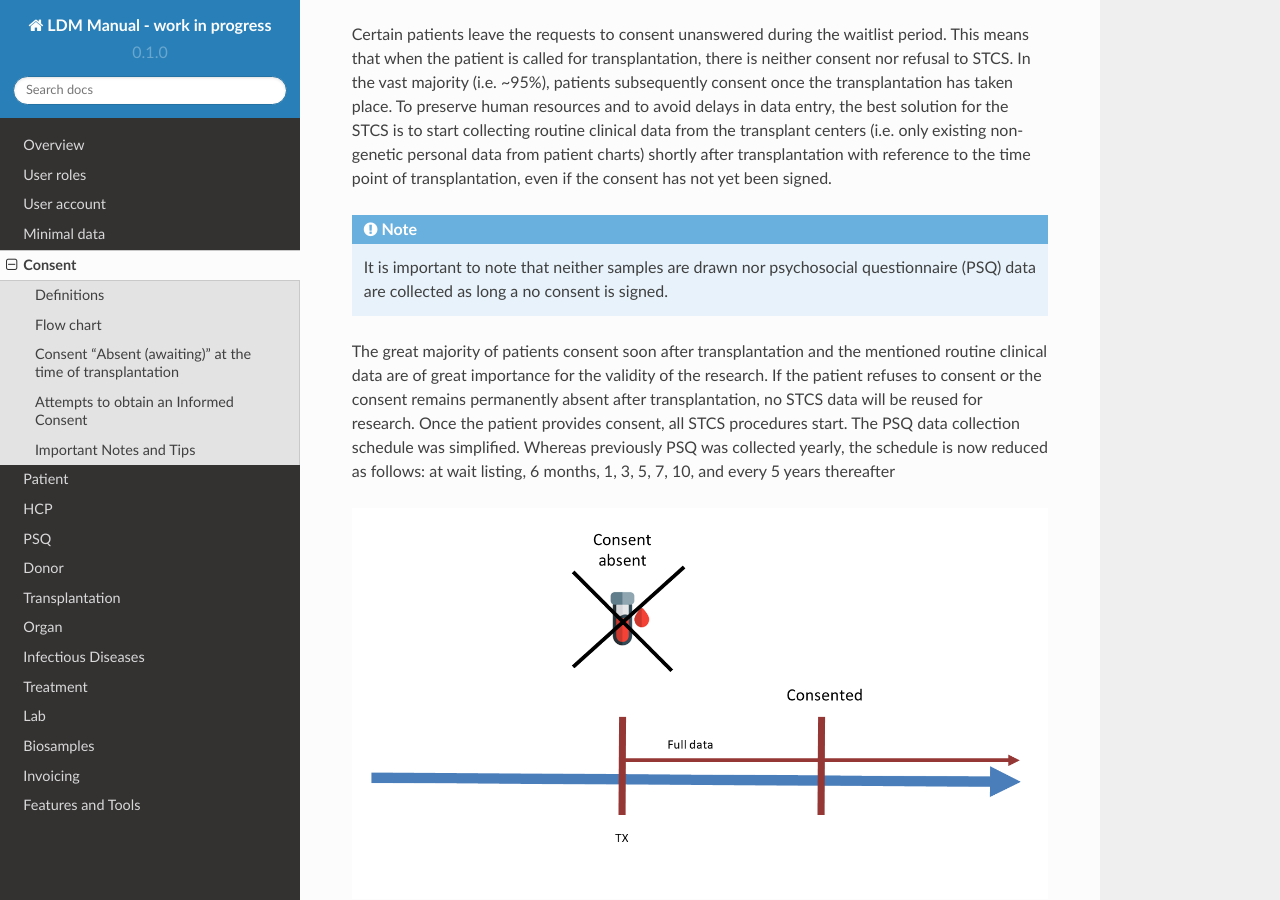
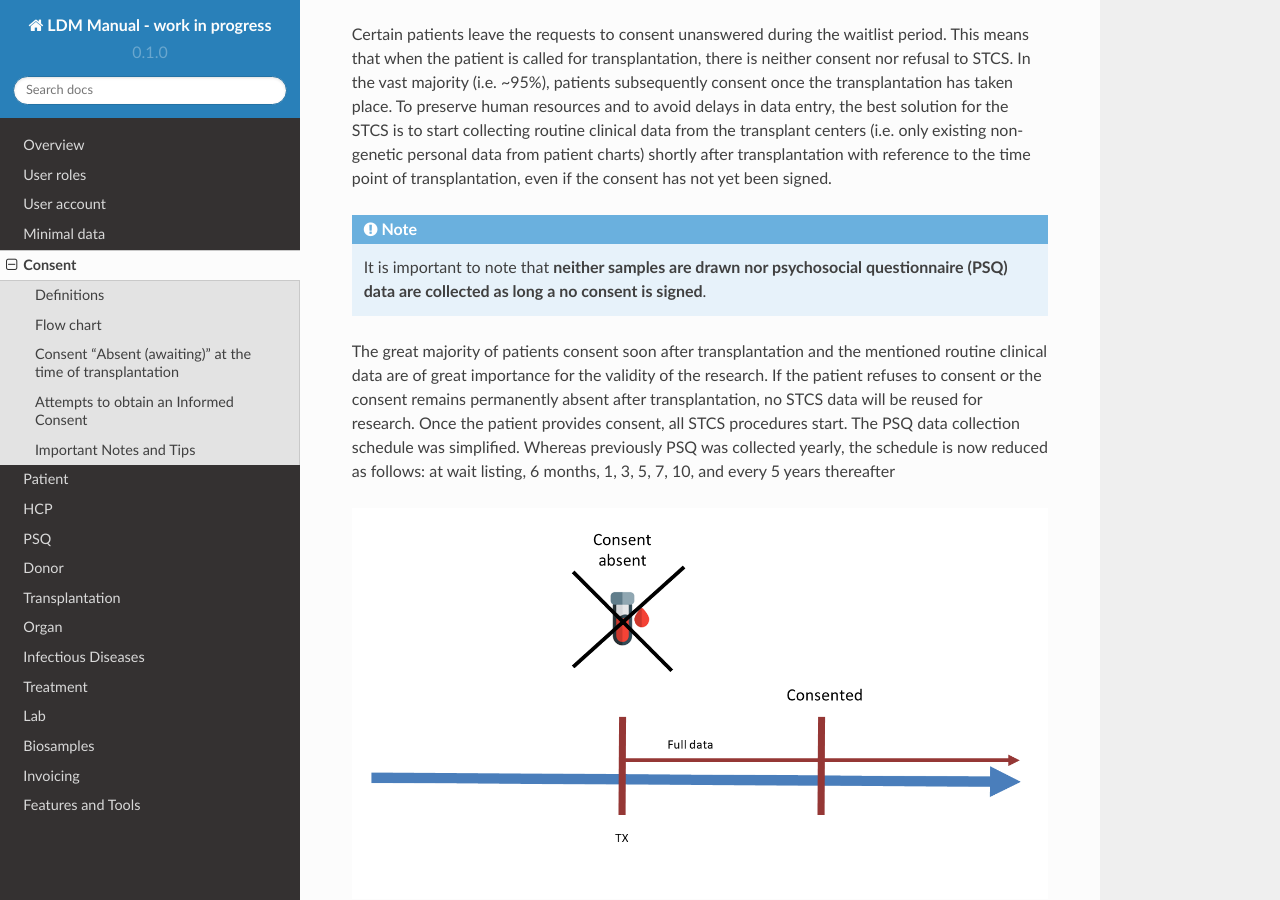
Before and after one commit to swiss-transplant-cohort-study/3LC-user-manual, a Sphinx documentation site: the page built from docs/source/consent.rst, in a window 1280 px wide and 900 px high, scrolled down 1374 px. Built offline with Sphinx 7.4.7 and the Read the Docs theme 2.0.0, drawn with Linux system fonts in a browser that asks for light colours.

```diff
--- a/docs/source/consent.rst
+++ b/docs/source/consent.rst
@@ -28,7 +28,7 @@ Consent “Absent (awaiting)” at the time of transplantation
 Certain patients leave the requests to consent unanswered during the waitlist period. This means that when the patient is called for transplantation, there is neither consent nor refusal to STCS. In the vast majority (i.e. ~95%), patients subsequently consent once the transplantation has taken place. To preserve human resources and to avoid delays in data entry, the best solution for the STCS is to start collecting routine clinical data from the transplant centers (i.e. only existing non-genetic personal data from patient charts) shortly after transplantation with reference to the time point of transplantation, even if the consent has not yet been signed.
 
 .. note::
-   It is important to note that neither samples are drawn nor psychosocial questionnaire (PSQ) data are collected as long a no consent is signed.
+   It is important to note that **neither samples are drawn nor psychosocial questionnaire (PSQ) data are collected as long a no consent is signed**.
 
 The great majority of patients consent soon after transplantation and the mentioned routine clinical data are of great importance for the validity of the research. If the patient refuses to consent or the consent remains permanently absent after transplantation, no STCS data will be reused for research. Once the patient provides consent, all STCS procedures start.
 The PSQ data collection schedule was simplified. Whereas previously PSQ was collected yearly, the schedule is now reduced as follows: at wait listing, 6 months, 1, 3, 5, 7, 10, and every 5 years thereafter
```
